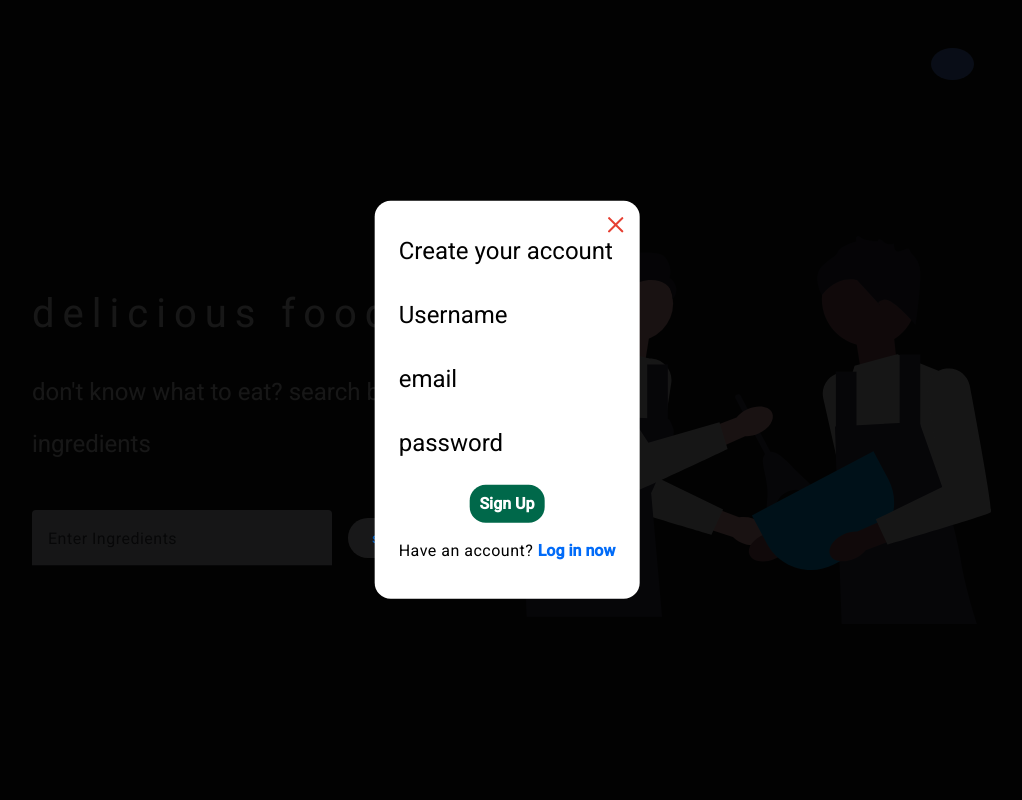
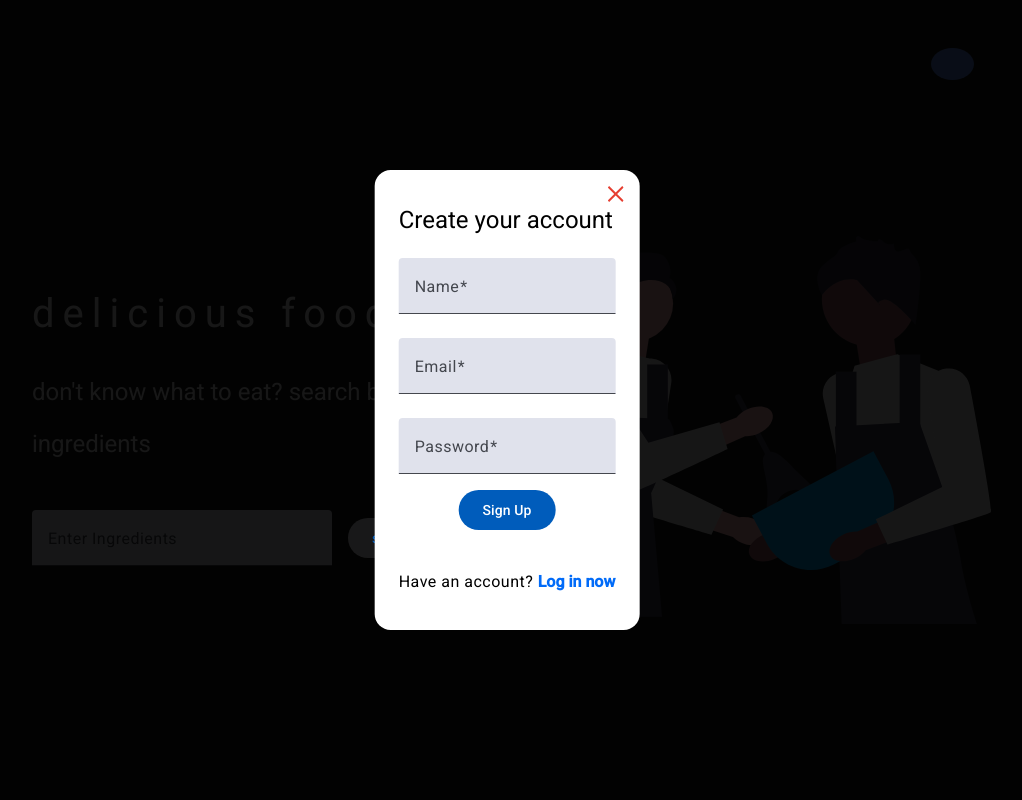
Before and after one commit to Mike-codelive/Recipe-Search-App, an Angular app: page / in a window 1280 px wide. Both pictures are taken after a click on the button "Register". Shown: the top 800 px of the page, without its empty margins (133-1155 px from the left). Built offline with nearby package versions, Linux system fonts and the light colour scheme; grey boxes are pictures that could not be loaded.

Commit message:
Register component layout & validation

```diff
--- a/src/app/credentials/login/login.component.css
+++ b/src/app/credentials/login/login.component.css
@@ -17,19 +17,6 @@
   z-index: 2;
 }
 
-.validator-container {
-  height: 24px;
-  color: red;
-}
-
-.form-inputs {
-  gap: 1.5rem;
-}
-
-p {
-  font-weight: 800;
-}
-
 p:first-child {
   margin-top: 0;
   margin-bottom: 2rem;
--- a/src/app/credentials/login/login.component.html
+++ b/src/app/credentials/login/login.component.html
@@ -14,7 +14,7 @@
     <h2>Log in to your account</h2>
     <form [formGroup]="form" (ngSubmit)="onSubmit()">
       <div class="form-inputs flex flex-col">
-        <mat-form-field class="">
+        <mat-form-field>
           <mat-label>Email</mat-label>
           <input
             matInput
--- a/src/app/credentials/login/login.component.ts
+++ b/src/app/credentials/login/login.component.ts
@@ -12,6 +12,7 @@ import { MatFormFieldModule } from '@angular/material/form-field';
 import { MatButtonModule } from '@angular/material/button';
 
 import { RegisterComponent } from '../register/register.component';
+import { FormValidationService } from '../../services/form-validation.service';
 
 @Component({
   selector: 'app-login',
@@ -40,20 +41,14 @@ export class LoginComponent {
     }),
   });
 
+  constructor(private validationService: FormValidationService) {}
+
   get emailIsInvalid() {
-    return (
-      this.form.controls.email.touched &&
-      this.form.controls.email.dirty &&
-      this.form.controls.email.invalid
-    );
+    return this.validationService.isControlInvalid(this.form.controls.email);
   }
 
   get passwordIsInvalid() {
-    return (
-      this.form.controls.password.touched &&
-      this.form.controls.password.dirty &&
-      this.form.controls.password.invalid
-    );
+    return this.validationService.isControlInvalid(this.form.controls.password);
   }
 
   onSubmit() {
--- a/src/app/credentials/register/register.component.html
+++ b/src/app/credentials/register/register.component.html
@@ -6,11 +6,29 @@
     alt="close btn"
   />
   <h2>Create your account</h2>
-  <h2>Username</h2>
-  <h2>email</h2>
-  <h2>password</h2>
-  <div class="flex justify-center my-1">
-    <button class="btn-submit" type="button">Sign Up</button>
+  <form [formGroup]="formRegister" (ngSubmit)="onSubmit()">
+    <div class="form-inputs flex flex-col">
+      <mat-form-field>
+        <mat-label>Name</mat-label>
+        <input matInput formControlName="name" />
+      </mat-form-field>
+      <mat-form-field>
+        <mat-label>Email</mat-label>
+        <input matInput formControlName="email" />
+      </mat-form-field>
+      <mat-form-field>
+        <mat-label>Password</mat-label>
+        <input matInput formControlName="password" />
+      </mat-form-field>
+    </div>
+    <div class="flex justify-center my-1">
+      <button class="btn-submit" mat-flat-button>Sign Up</button>
+    </div>
+  </form>
+  <div class="validator-container">
+    @if (emailIsInvalid || nameIsInvalid || passwordIsInvalid) {
+    <p class="text-center">Fill out all required fields</p>
+    }
   </div>
   <p>
     Have an account?
--- a/src/app/credentials/register/register.component.ts
+++ b/src/app/credentials/register/register.component.ts
@@ -1,13 +1,72 @@
 import { Component, EventEmitter, Output } from '@angular/core';
+import {
+  FormControl,
+  FormGroup,
+  FormsModule,
+  ReactiveFormsModule,
+  Validators,
+} from '@angular/forms';
+import { FormValidationService } from '../../services/form-validation.service';
+import { MatFormFieldModule } from '@angular/material/form-field';
+import { MatInputModule } from '@angular/material/input';
+import { MatButtonModule } from '@angular/material/button';
 
 @Component({
   selector: 'app-register',
   standalone: true,
-  imports: [],
+  imports: [
+    FormsModule,
+    ReactiveFormsModule,
+    MatFormFieldModule,
+    MatInputModule,
+    MatButtonModule,
+  ],
   templateUrl: './register.component.html',
   styleUrl: './register.component.css',
 })
 export class RegisterComponent {
   @Output() switchForm = new EventEmitter<void>();
   @Output() close = new EventEmitter<void>();
+
+  constructor(private validationService: FormValidationService) {}
+
+  get nameIsInvalid() {
+    return this.validationService.isControlInvalid(
+      this.formRegister.controls.name
+    );
+  }
+  get emailIsInvalid() {
+    return this.validationService.isControlInvalid(
+      this.formRegister.controls.email
+    );
+  }
+
+  get passwordIsInvalid() {
+    return this.validationService.isControlInvalid(
+      this.formRegister.controls.password
+    );
+  }
+
+  formRegister = new FormGroup({
+    name: new FormControl('', {
+      validators: [Validators.required],
+    }),
+    email: new FormControl('', {
+      validators: [Validators.email, Validators.required],
+    }),
+    password: new FormControl('', {
+      validators: [Validators.required],
+    }),
+  });
+
+  onSubmit() {
+    if (this.formRegister.invalid) {
+      this.formRegister.markAllAsTouched();
+      return;
+    }
+    const email = this.formRegister.value.email;
+    const name = this.formRegister.value.name;
+    const password = this.formRegister.value.password;
+    console.log(email, password, name);
+  }
 }
--- /dev/null
+++ b/src/app/services/form-validation.service.ts
@@ -0,0 +1,11 @@
+import { Injectable } from '@angular/core';
+import { AbstractControl } from '@angular/forms';
+
+@Injectable({
+  providedIn: 'root',
+})
+export class FormValidationService {
+  isControlInvalid(control: AbstractControl): boolean {
+    return control.touched && control.dirty && control.invalid;
+  }
+}
--- a/src/styles.css
+++ b/src/styles.css
@@ -588,3 +588,12 @@ body {
   margin-left: 1.5rem;
   margin-right: 1.5rem;
 }
+
+.form-inputs {
+  gap: 1.5rem;
+}
+
+.validator-container {
+  height: 24px;
+  color: red;
+}
```
